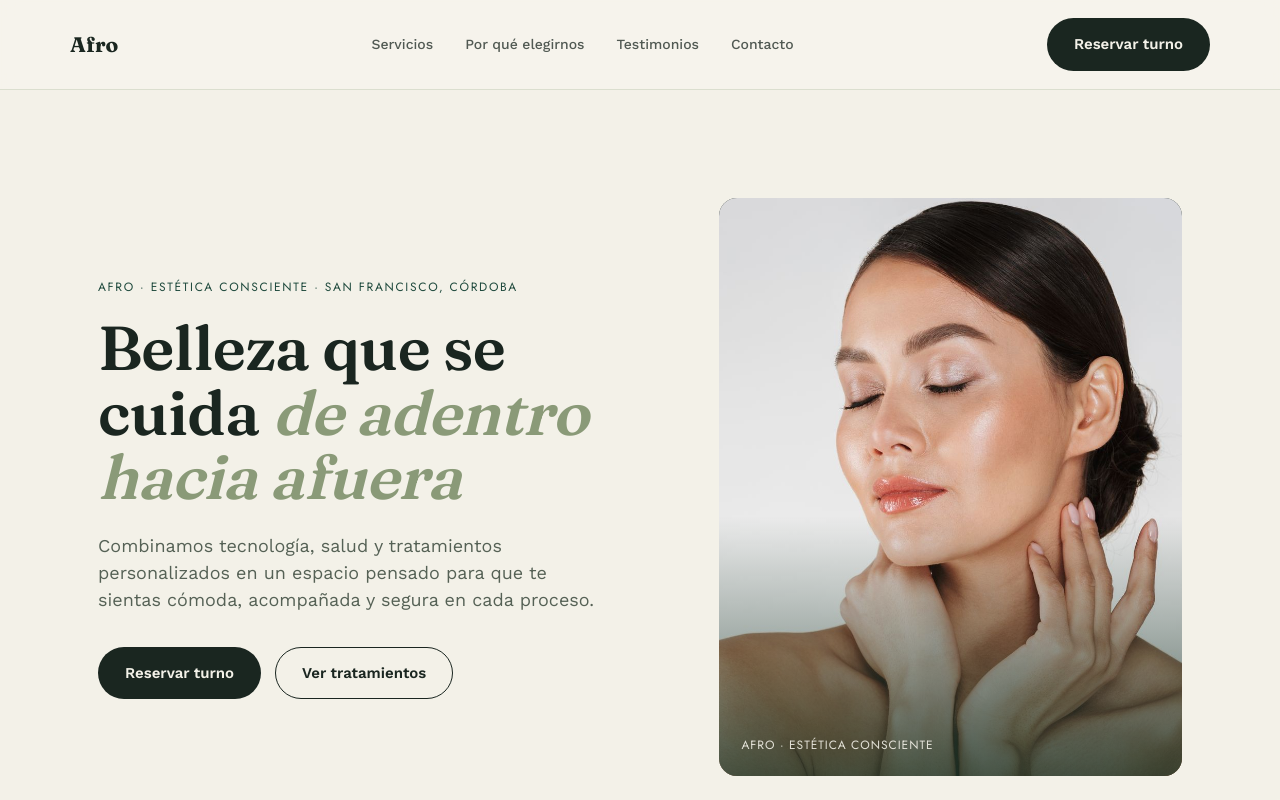
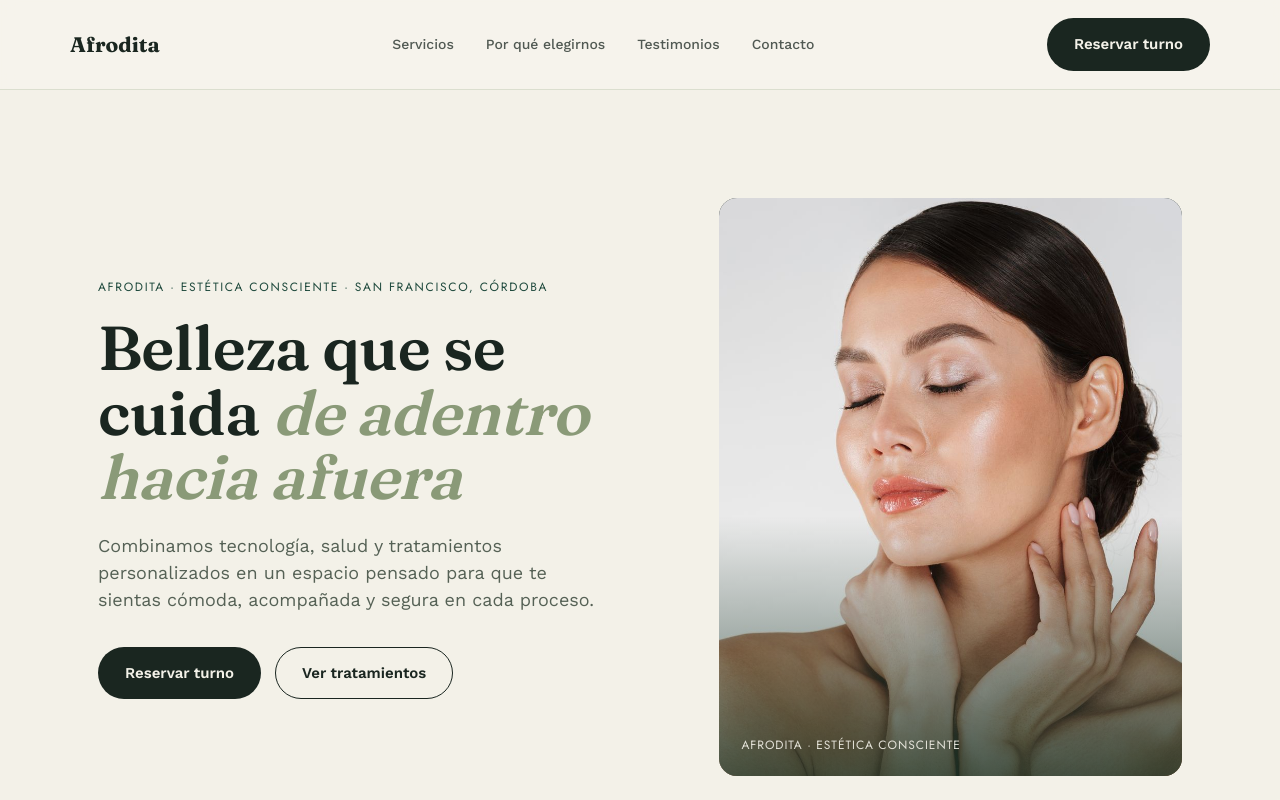
Before and after one commit to solbeltramo/msb-demo-afrodita, a plain HTML site: page index.html in a window 1280 px wide. Shown: the top 800 px of the page. Drawn offline with nearby package versions, Linux system fonts and the light colour scheme.

Commit message:
Update index.html

```diff
--- a/index.html
+++ b/index.html
@@ -3,7 +3,7 @@
 <head>
 <meta charset="UTF-8">
 <meta name="viewport" content="width=device-width, initial-scale=1.0">
-<title>Afro — Estética Consciente</title>
+<title>Afrodita — Estética Consciente</title>
 <link rel="preconnect" href="https://fonts.googleapis.com">
 <link rel="preconnect" href="https://fonts.gstatic.com" crossorigin>
 <link href="https://fonts.googleapis.com/css2?family=Fraunces:opsz,wght@9..144,400;9..144,600;9..144,700&family=Work+Sans:wght@400;500;600&family=Jost:wght@400;500;600&display=swap" rel="stylesheet">
@@ -15,7 +15,7 @@
      que tocar estas variables. Todo el resto del CSS las usa.
      ============================================================ */
   :root{
-    /* --- Paleta (tomada del verde de marca de Afro) --- */
+    /* --- Paleta (tomada del verde de marca de Afrodita) --- */
     --paper:     #F3F1E8;   /* fondo principal, verde muy pálido/hueso */
     --ink:       #1A2620;   /* texto principal, verde muy oscuro casi negro */
     --ink-soft:  #556155;   /* texto secundario */
@@ -417,7 +417,7 @@
      ============================================================ -->
 <header>
   <div class="wrap nav">
-    <div class="logo">Afro</div>
+    <div class="logo">Afrodita</div>
     <nav class="nav-links">
       <a href="#servicios">Servicios</a>
       <a href="#nosotros">Por qué elegirnos</a>
@@ -440,7 +440,7 @@
 <section class="hero">
   <div class="wrap hero-grid">
     <div>
-      <span class="eyebrow">Afro · Estética Consciente · San Francisco, Córdoba</span>
+      <span class="eyebrow">Afrodita · Estética Consciente · San Francisco, Córdoba</span>
       <h1>Belleza que se cuida <em>de adentro hacia afuera</em></h1>
       <p class="lead">Combinamos tecnología, salud y tratamientos personalizados en un espacio pensado para que te sientas cómoda, acompañada y segura en cada proceso.</p>
       <div class="hero-actions">
@@ -450,7 +450,7 @@
     </div>
     <div class="hero-visual">
       <img src="hero-foto.jpg" alt="Piel cuidada, tratamiento de estética facial" class="hero-photo">
-      <span class="tag">Afro · Estética Consciente</span>
+      <span class="tag">Afrodita · Estética Consciente</span>
     </div>
   </div>
   <div class="signature-cut"></div>
@@ -535,7 +535,7 @@
     </div>
     <div class="testi-grid">
       <div class="testi">
-        <p>"EDITAR: acá va una reseña real de una clienta de Afro (con su permiso)."</p>
+        <p>"EDITAR: acá va una reseña real de una clienta de Afrodita (con su permiso)."</p>
         <div class="who">
           <div class="avatar"></div>
           <div>
@@ -580,9 +580,9 @@
 <footer>
   <div class="wrap">
     <div class="footer-grid">
-      <div class="logo">Afro</div>
+      <div class="logo">Afrodita</div>
       <div class="footer-links">
-        <a href="https://instagram.com/bellezaafrodita" target="_blank">Instagram</a>
+        <a href="https://instagram.com/bellezaAfroditadita" target="_blank">Instagram</a>
         <a href="https://wa.me/5493564690017" target="_blank">WhatsApp</a>
       </div>
     </div>
```
